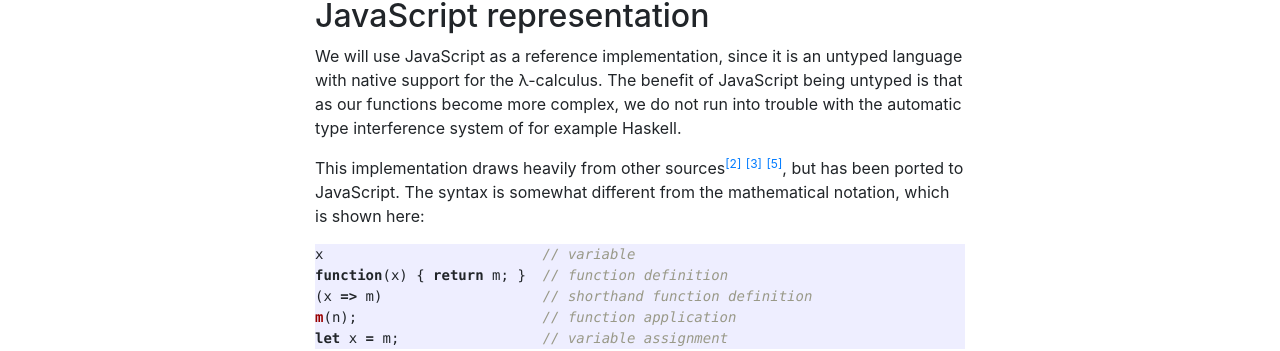
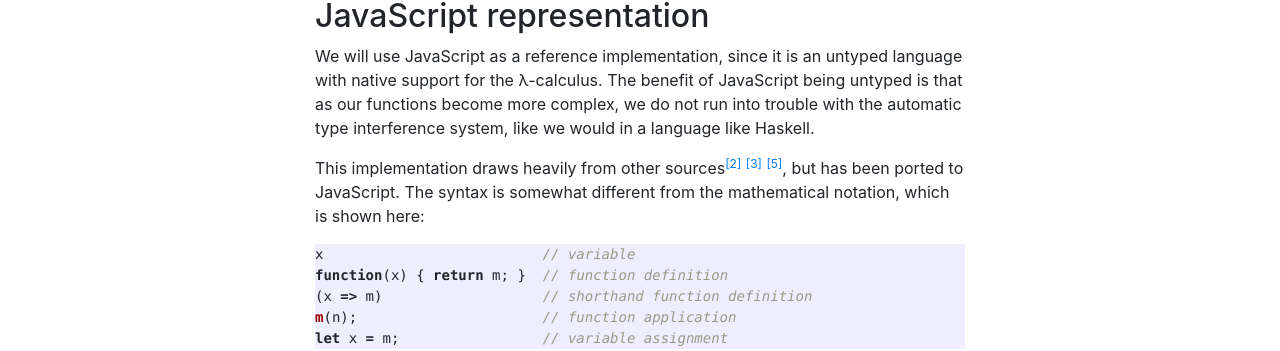
Before and after one commit to pbrandwijk/pbrandwijk.github.io, a Jekyll site: the page built from _posts/2022-10-12-lambda-calculus-foundations-with-javascript.md, in a window 1280 px wide and 900 px high, scrolled down 877 px. Shown: the part 214-565 px from the top of the window. Built offline with Jekyll 4.4.1, drawn with Linux system fonts in a browser that asks for light colours; nearby versions of some CDN libraries; comment, search, counter and statistics services are not loaded; some of the changed text lies outside the part shown.

Commit message:
Update post

````diff
--- a/_posts/2022-10-12-lambda-calculus-foundations-with-javascript.md
+++ b/_posts/2022-10-12-lambda-calculus-foundations-with-javascript.md
@@ -33,7 +33,7 @@
 All of these terms are implemented natively in a functional programming language like Haskell. We will now use that implementation and see if we can make some interesting programs with it.
 
 ## JavaScript representation
-We will use JavaScript as a reference implementation, since it is an untyped language with native support for the λ-calculus. The benefit of JavaScript being untyped is that as our functions become more complex, we do not run into trouble with the automatic type interference system of for example Haskell.
+We will use JavaScript as a reference implementation, since it is an untyped language with native support for the λ-calculus. The benefit of JavaScript being untyped is that as our functions become more complex, we do not run into trouble with the automatic type interference system, like we would in a language like Haskell.
 
 This implementation draws heavily from other sources[<sup>[2]</sup>][computerphile] [<sup>[3]</sup>][klipse] [<sup>[5]</sup>][iitk], but has been ported to JavaScript. The syntax is somewhat different from the mathematical notation, which is shown here:
 ```javascript
````
Also changed, not shown: other parts of _posts/2022-10-12-lambda-calculus-foundations-with-javascript.md (+1 -1 lines).
